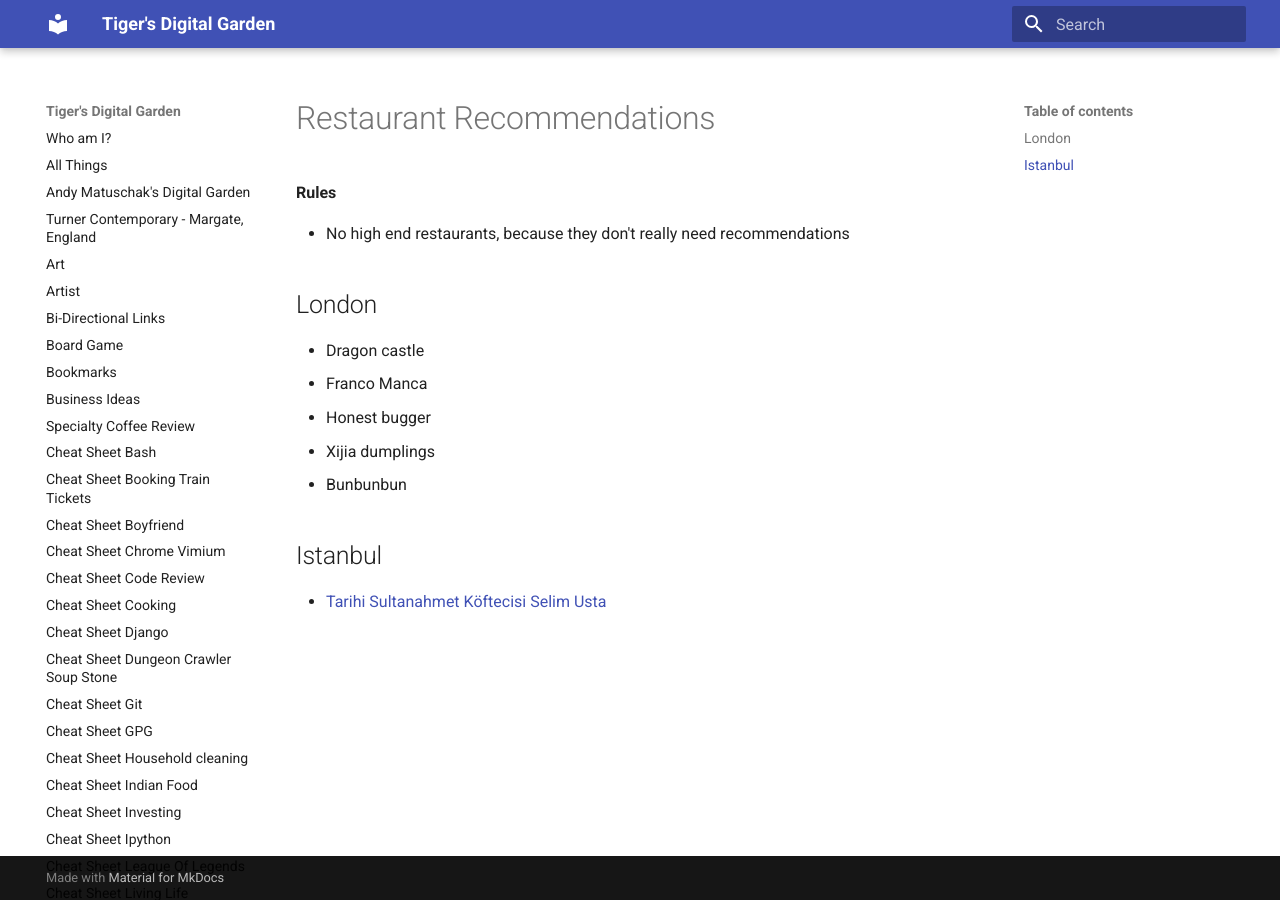
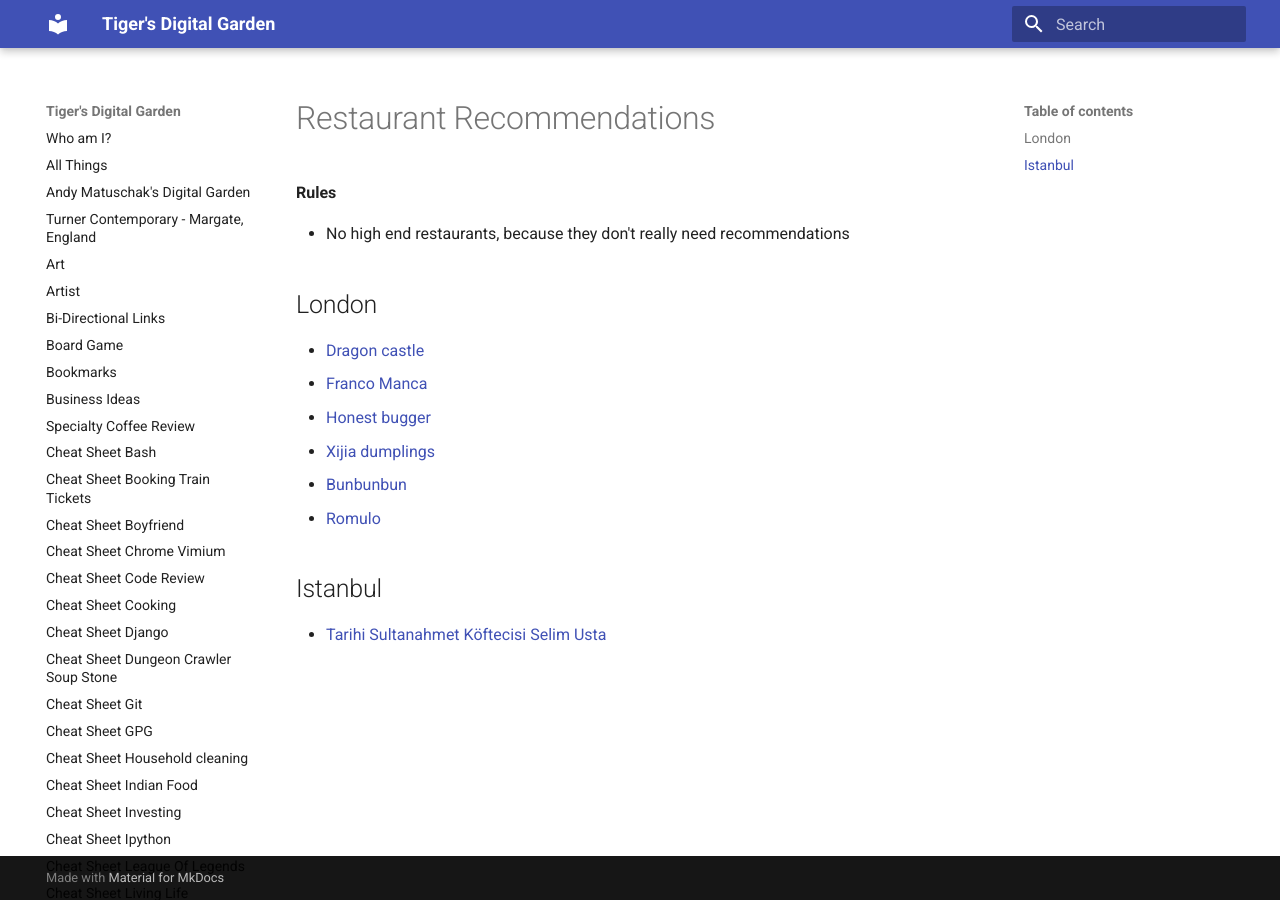
Before and after one commit to ynotstartups/notes, an MkDocs documentation site: the page built from notes/restaurant-recommendations.md, in a window 1280 px wide. Built offline with MkDocs 1.6.1 and Material for MkDocs 9.7.7, drawn with Linux system fonts in a browser that asks for light colours.

Commit message:
add romulo

```diff
--- a/notes/restaurant-recommendations.md
+++ b/notes/restaurant-recommendations.md
@@ -6,11 +6,12 @@
 
 ## London
 
-- Dragon castle
-- Franco Manca
-- Honest bugger
-- Xijia dumplings
-- Bunbunbun
+- [Dragon castle](https://www.dragoncastlelondon.com/)
+- [Franco Manca](https://www.francomanca.co.uk/)
+- [Honest bugger](https://www.honestburgers.co.uk/)
+- [Xijia dumplings](https://www.xihomedumplings.co.uk/)
+- [Bunbunbun](http://www.bunbunbun.co/)
+- [Romulo](https://www.romulocafe.co.uk/)
 
 ## Istanbul
 
```
